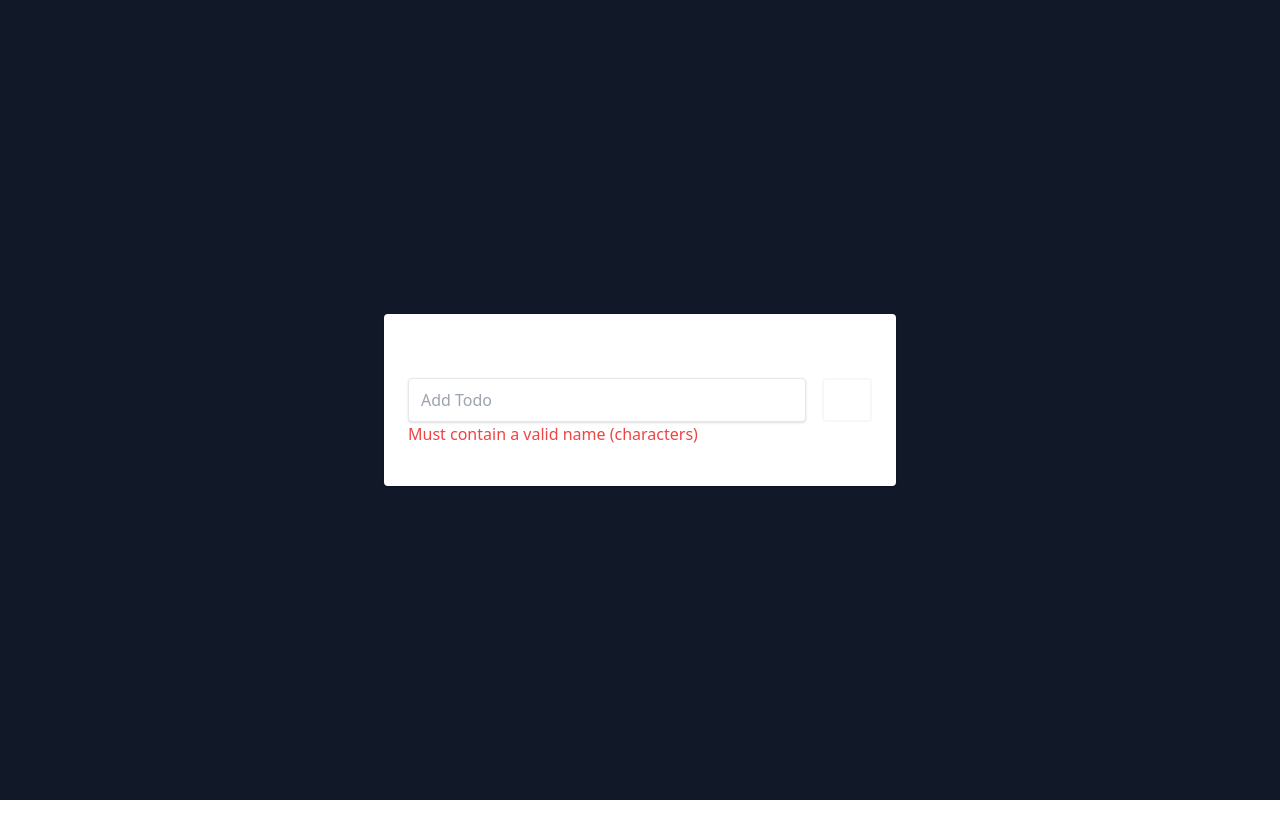
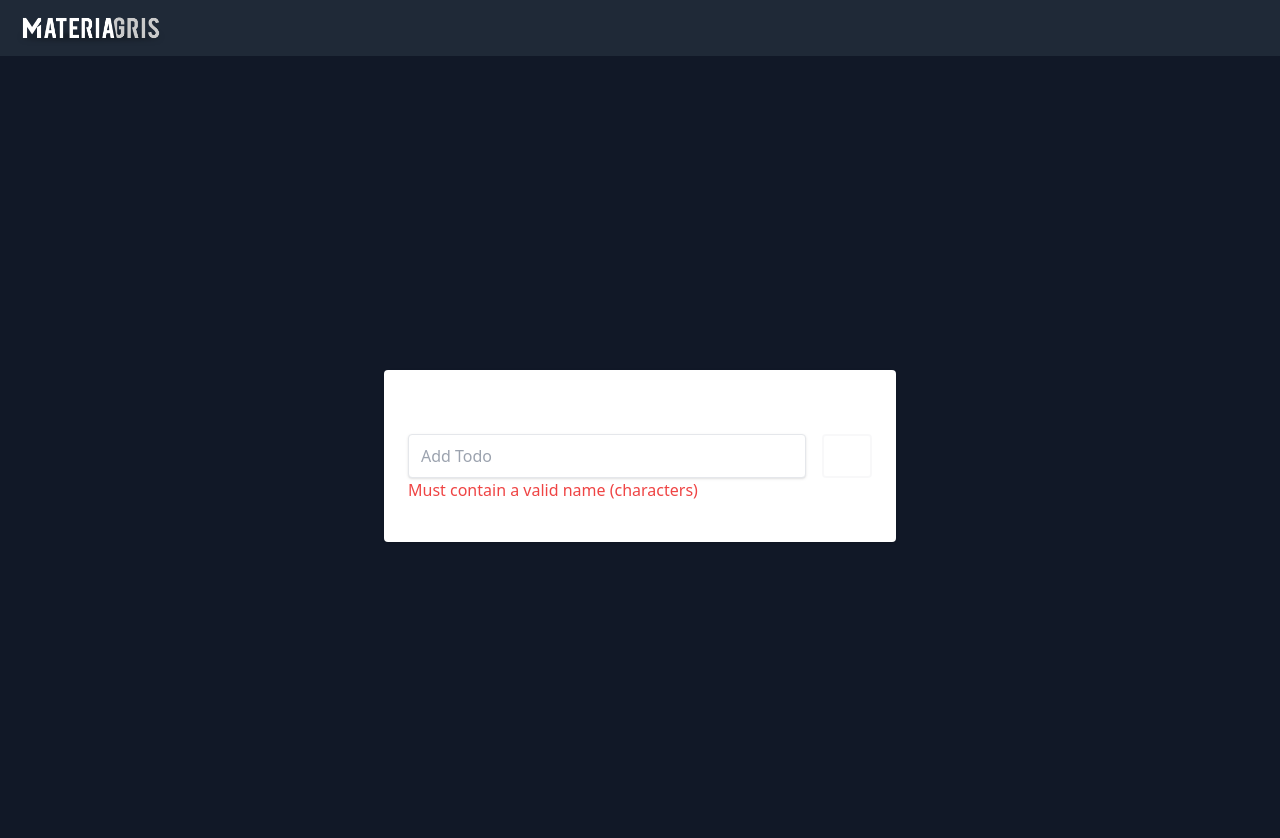
Before and after one commit to josueale/mg-todolist, an Angular app: page / in a window 1280 px wide. Shown: the top 838 px of the page. Before the commit the page ends 800 px from the top, so only its background shows below. Built offline with nearby package versions, Linux system fonts and the light colour scheme.

Commit message:
added navbar

```diff
--- a/src/app/app.component.html
+++ b/src/app/app.component.html
@@ -1,10 +1,17 @@
+<!-- proposal: move this to another component -->
+<nav class="border-gray-200 px-2 sm:px-4 py-2.5 bg-gray-800">
+  <div class="container flex flex-wrap items-center justify-between mx-auto">
+    <a routerLink="/" class="flex items-center">
+      <img src="/assets/images/LOGOTIPO_2.png" class="h-6 mr-3 sm:h-9" alt="Flowbite Logo" />
+    </a>
+  </div>
+</nav>
+
+
+
 <main class="bg-gray-900 text-white">
 
-  <app-list
-    [items]="items"
-    (onAddItem)="handleAddItem($event)"
-    (onDeleteItem)="handleDeleteItem($event)"
-    (onToggleItem)="handleToggleItemStatus($event)"
-  ></app-list>
+  <app-list [items]="items" (onAddItem)="handleAddItem($event)" (onDeleteItem)="handleDeleteItem($event)"
+    (onToggleItem)="handleToggleItemStatus($event)"></app-list>
 
 </main>
```
Also changed, not shown: src/assets/images/LOGOTIPO_1.png (added), src/assets/images/LOGOTIPO_2.png (added).
